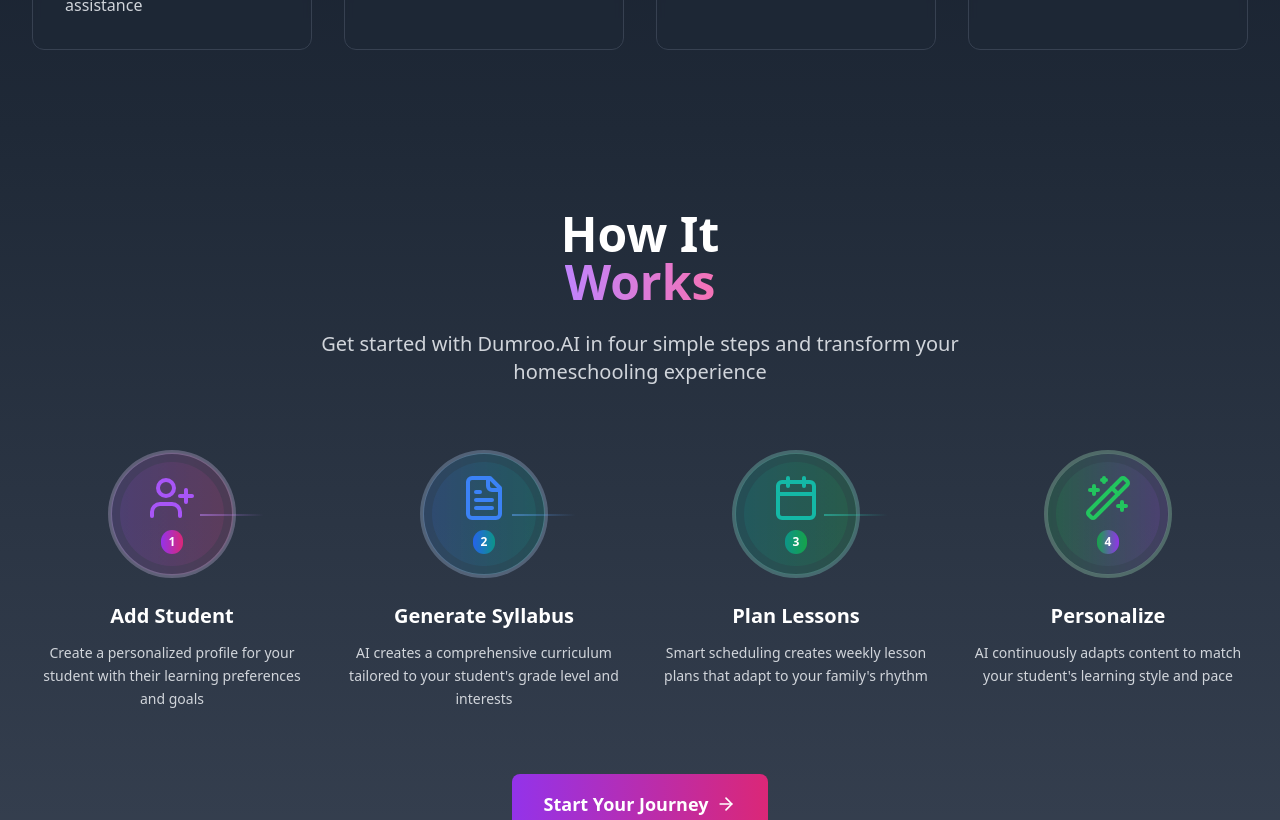
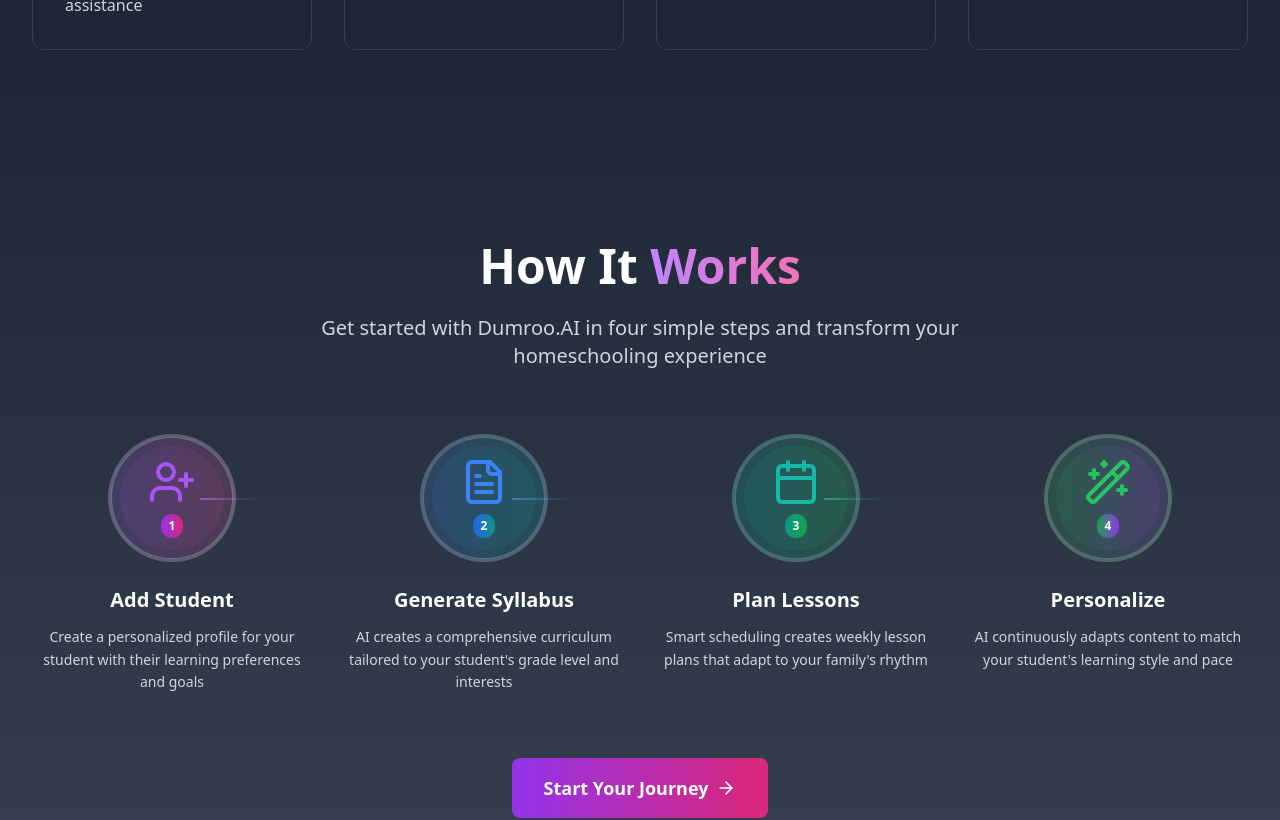
Before and after one commit to kuro-2/homeschooling-v.1.0, a React (Vite) app: page / in a window 1280 px wide. Shown: the part 1340-2160 px from the top of the page. Built offline with nearby package versions, Linux system fonts and the light colour scheme.

Commit message:
Update How It Works section layout

```diff
--- a/src/App.tsx
+++ b/src/App.tsx
@@ -313,12 +313,11 @@ function App() {
       </section>
 
       {/* How It Works Section with Visual Illustrations */}
-      <section className={`py-20 ${isDarkMode ? 'bg-gradient-to-b from-gray-800 to-gray-700' : 'bg-gradient-to-b from-gray-100 to-white'} transition-colors duration-300`}>
+      <section className={`h-screen flex items-center ${isDarkMode ? 'bg-gradient-to-b from-gray-800 to-gray-700' : 'bg-gradient-to-b from-gray-100 to-white'} transition-colors duration-300`}>
         <div className="max-w-7xl mx-auto px-4 sm:px-6 lg:px-8">
           <div className="text-center mb-16 scroll-animate">
             <h2 className="text-2xl sm:text-3xl md:text-4xl lg:text-5xl font-bold mb-6">
-              <span className={isDarkMode ? 'text-white' : 'text-gray-900'}>How It</span>
-              <br />
+              <span className={isDarkMode ? 'text-white' : 'text-gray-900'}>How It </span>
               <span className="bg-gradient-to-r from-purple-400 to-pink-400 bg-clip-text text-transparent">
                 Works
               </span>
```
